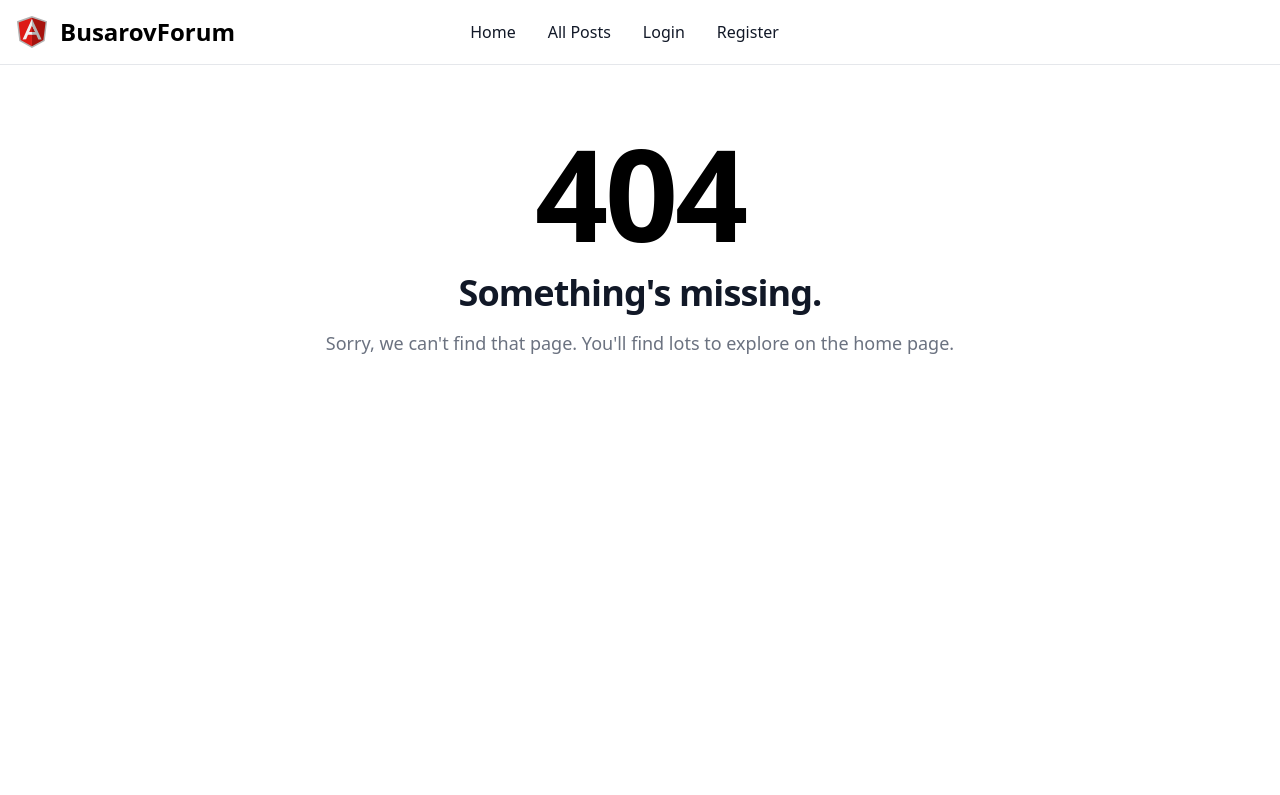
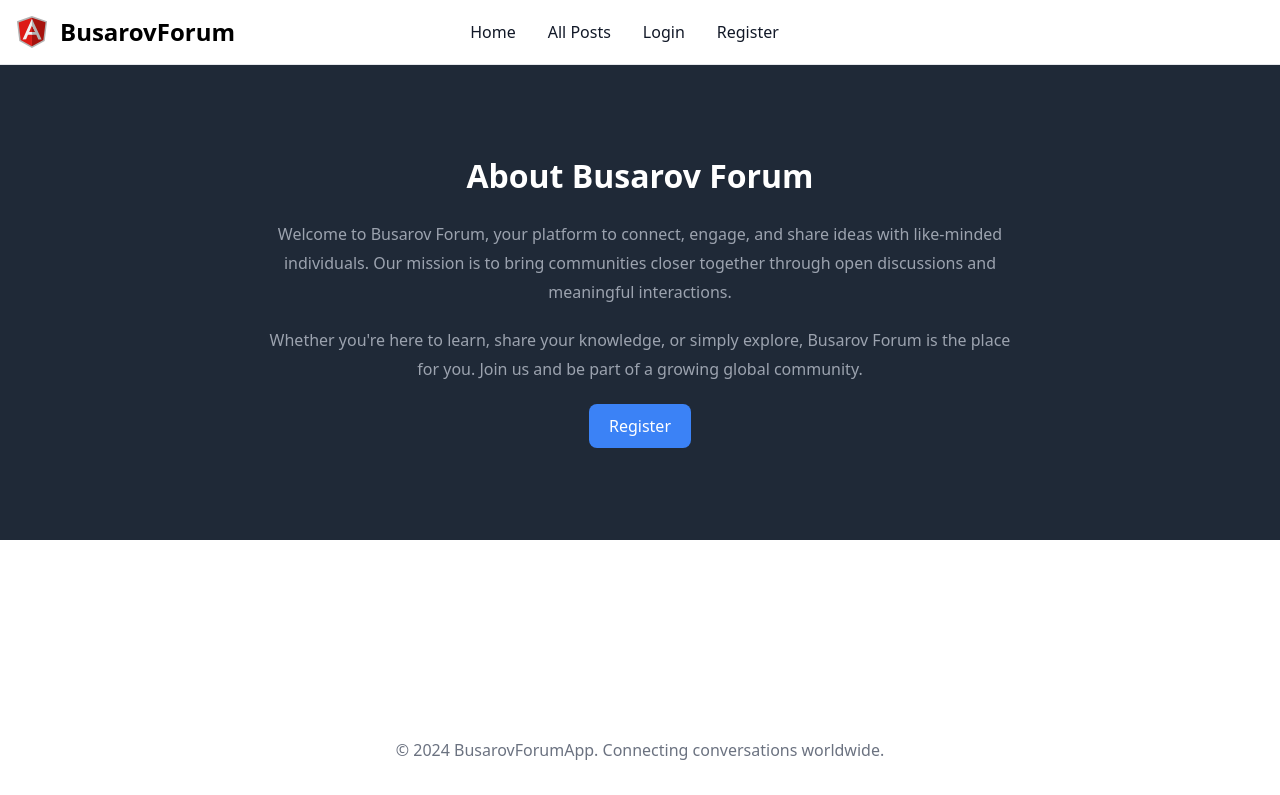
Before and after one commit to Buzzter99/ForumAppAngular, an Angular app: page /about in a window 1280 px wide. Before the commit this address led to /404. Shown: the top 795 px of the page. Built offline with nearby package versions, Linux system fonts and the light colour scheme; no server answers.

Commit message:
update home page styling, add about page view

```diff
--- /dev/null
+++ b/src/app/about/about.component.css
@@ -0,0 +1,39 @@
+.bg-custom-gray {
+    background-color: #1f2937;
+    color: #d1d5db;
+    padding: 20px;
+    margin-bottom: 150px;
+    min-height: 60vh;
+    display: flex;
+    justify-content: center;
+    align-items: center;
+  }
+  .container {
+    max-width: 800px;
+    margin: 0 auto;
+    text-align: center;
+    padding: 20px;
+  }
+  h1 {
+    color: #ffffff;
+    margin-bottom: 20px;
+    font-size: 2rem;
+    font-weight: bold;
+  }
+  p {
+    color: #9ca3af;
+    line-height: 1.8;
+    margin-bottom: 20px;
+  }
+  button {
+    background-color: #3b82f6;
+    color: #ffffff;
+    padding: 10px 20px;
+    border: none;
+    border-radius: 8px;
+    cursor: pointer;
+    transition: background-color 0.3s ease-in-out;
+  }
+  button:hover {
+    background-color: #2563eb;
+  }
--- /dev/null
+++ b/src/app/about/about.component.html
@@ -0,0 +1,14 @@
+<div class="bg-custom-gray p-6">
+    <div class="container">
+      <h1>About Busarov Forum</h1>
+      <p>
+        Welcome to Busarov Forum, your platform to connect, engage, and share ideas with like-minded individuals.
+        Our mission is to bring communities closer together through open discussions and meaningful interactions.
+      </p>
+      <p>
+        Whether you're here to learn, share your knowledge, or simply explore, Busarov Forum is the place for you.
+        Join us and be part of a growing global community.
+      </p>
+      <button (click)="navigateToRegister()">Register</button>
+    </div>
+  </div>
--- /dev/null
+++ b/src/app/about/about.component.ts
@@ -0,0 +1,16 @@
+import { Component } from '@angular/core';
+import { Router } from '@angular/router';
+
+@Component({
+  selector: 'app-about',
+  standalone: true,
+  imports: [],
+  templateUrl: './about.component.html',
+  styleUrl: './about.component.css'
+})
+export class AboutComponent {
+  constructor(private router: Router) { }
+  navigateToRegister(){
+    this.router.navigate(['register']);
+  }
+}
--- a/src/app/app.routes.ts
+++ b/src/app/app.routes.ts
@@ -10,6 +10,7 @@ import { PostComponent } from './post/post.component';
 import { EditComponent } from './edit/edit.component';
 import { UserCommentsComponent } from './user-comments/user-comments.component';
 import { EditCommentComponent } from './edit-comment/edit-comment.component';
+import { AboutComponent } from './about/about.component';
 
 export const routes: Routes = [
     { path: '', redirectTo: 'home', pathMatch: 'full' },
@@ -22,6 +23,7 @@ export const routes: Routes = [
     {path: 'edit/:id', component:EditComponent,canActivate: [authGuard] },
     {path: 'comments', component:UserCommentsComponent,canActivate: [authGuard] },
     {path: 'comments/edit/:id', component:EditCommentComponent,canActivate: [authGuard] },
+    {path: 'about', component:AboutComponent},
     {path: '404', component:NotFoundComponent},
     { path: '**', redirectTo: '404', pathMatch: 'full' }
 ];
--- a/src/app/footer/footer.component.css
+++ b/src/app/footer/footer.component.css
@@ -0,0 +1,3 @@
+footer {
+    margin-top: -20px;
+  }
--- a/src/app/footer/footer.component.html
+++ b/src/app/footer/footer.component.html
@@ -3,6 +3,6 @@
         <a href="#" class="flex justify-center items-center text-2xl font-semibold text-gray-900 dark:text-white">
         </a>
         <p class="my-7 text-gray-500 dark:text-gray-400">© {{this.year}} {{this.name}}. Connecting conversations worldwide.</p>
-        <span class="text-sm text-gray-500 sm:text-center dark:text-gray-400">© {{this.year}} {{this.name}}. All Rights Reserved.</span>
+        <span class="text-sm text-gray-500 sm:text-center dark:text-gray-400">© {{this.year}} {{this.name}}. All Rights Reserved. You can find more information about us <a [routerLink]="'/about'" class="hover:underline">here</a>.</span>
     </div>
   </footer>
--- a/src/app/footer/footer.component.ts
+++ b/src/app/footer/footer.component.ts
@@ -1,9 +1,10 @@
 import { Component } from '@angular/core';
+import { RouterModule } from '@angular/router';
 
 @Component({
   selector: 'app-footer',
   standalone: true,
-  imports: [],
+  imports: [RouterModule],
   templateUrl: './footer.component.html',
   styleUrl: './footer.component.css'
 })
--- a/src/app/home/home.component.css
+++ b/src/app/home/home.component.css
@@ -0,0 +1,3 @@
+div {
+    padding-top: 37px;
+}
--- a/src/index.html
+++ b/src/index.html
@@ -7,7 +7,7 @@
   <meta name="viewport" content="width=device-width, initial-scale=1">
   <link rel="icon" type="image/x-icon" href="favicon.ico">
 </head>
-<body>
+<body class="dark:bg-gray-800">
   <app-root></app-root>
 </body>
 </html>
--- a/src/styles.css
+++ b/src/styles.css
@@ -4,5 +4,5 @@
 @tailwind utilities;
 
 body {
-    margin-top: 65px; /* Or the height of your navigation bar */
+    margin-top: 60px;
   }
```
